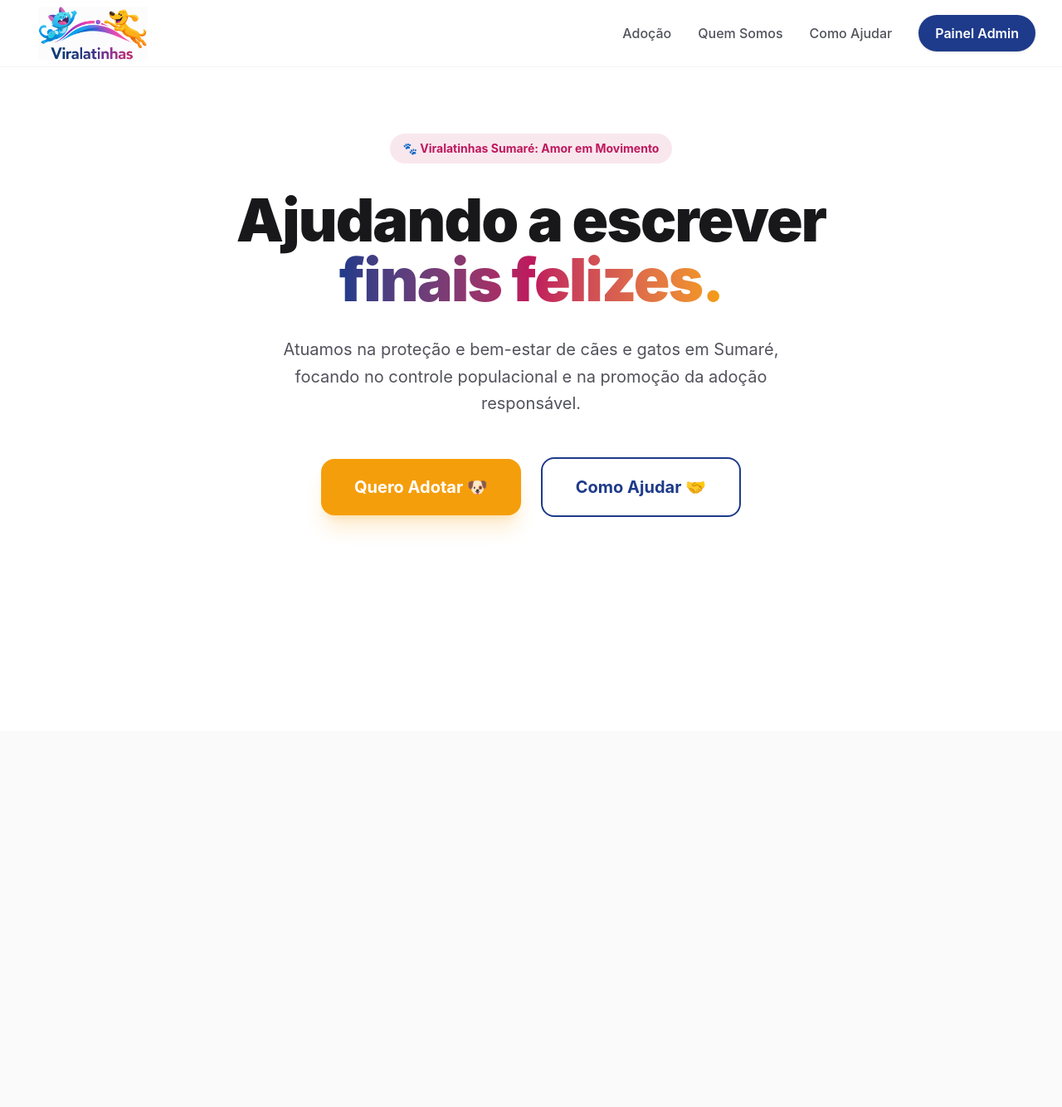
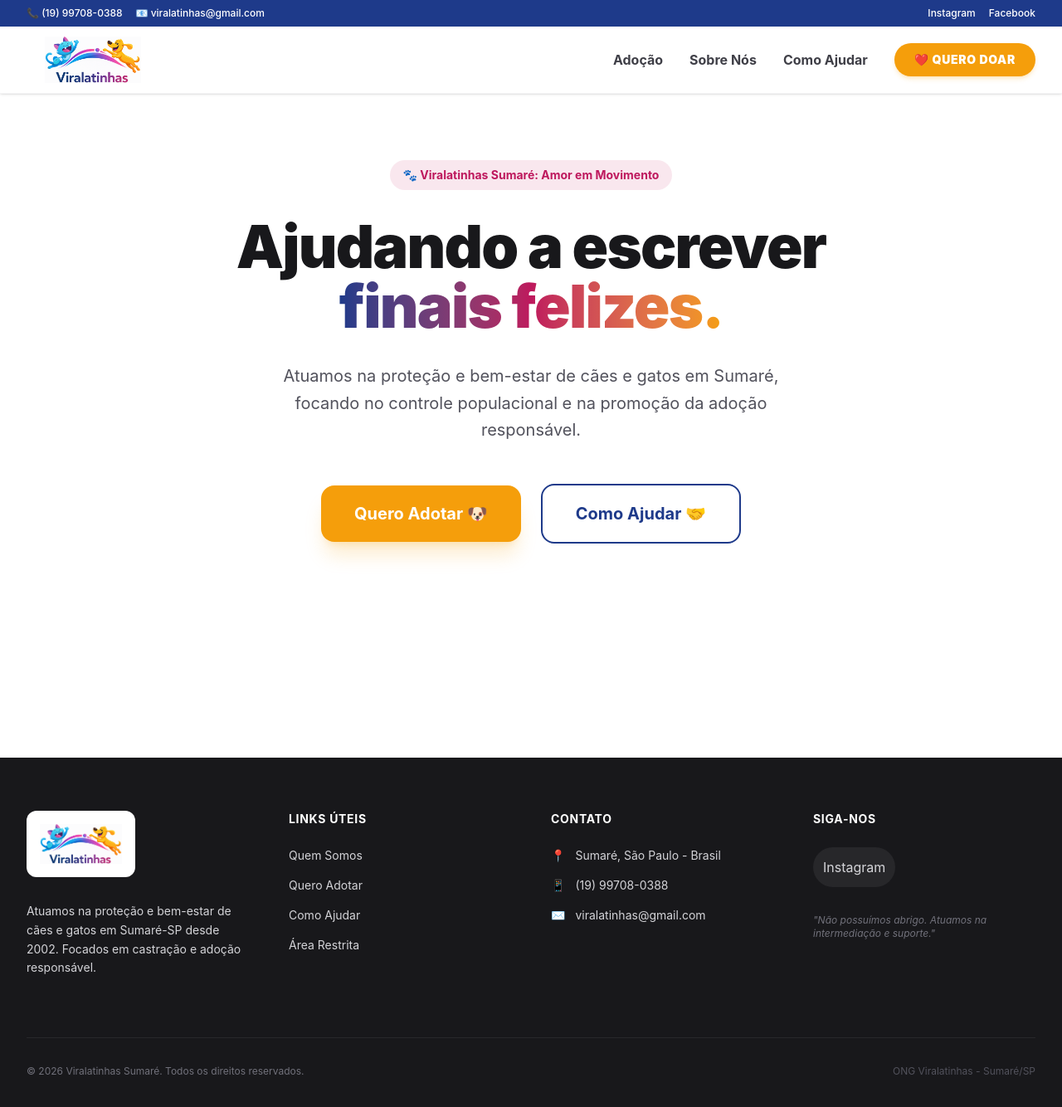
Before and after one commit to wendelmax/ong-animal-app, a Next.js app in the folder apps/web/: page / in a window 1280 px wide. Shown: the top 1334 px of the page at 83% size. Before the commit the page ends 881 px from the top, so only its background shows below. Built offline with nearby package versions, Linux system fonts and the light colour scheme.

Commit message:
style: enhance header/footer and page layout inspired by ongcantodaterra.org

```diff
--- a/apps/web/src/app/(frontend)/[slug]/page.tsx
+++ b/apps/web/src/app/(frontend)/[slug]/page.tsx
@@ -34,15 +34,19 @@
   }
 
   return (
-    <article className="min-h-screen bg-white py-20">
-      <div className="max-w-4xl mx-auto px-4 sm:px-6 lg:px-8">
-        <header className="mb-12 text-center">
-          <h1 className="text-4xl md:text-6xl font-black text-zinc-900 tracking-tight mb-4">
+    <article className="min-h-screen bg-white pb-20">
+      {/* Page Hero */}
+      <section className="bg-brand-blue py-16 md:py-24 text-center mb-12 relative overflow-hidden">
+        <div className="absolute top-0 left-0 w-full h-full bg-gradient-to-br from-brand-magenta/20 to-transparent pointer-events-none" />
+        <div className="max-w-4xl mx-auto px-4 relative z-10">
+          <h1 className="text-4xl md:text-6xl font-black text-white tracking-tight mb-4 drop-shadow-sm">
             {page.title}
           </h1>
-          <div className="h-1.5 w-24 bg-gradient-to-r from-brand-blue via-brand-magenta to-brand-orange mx-auto rounded-full" />
-        </header>
+          <div className="h-1.5 w-24 bg-brand-orange mx-auto rounded-full" />
+        </div>
+      </section>
 
+      <div className="max-w-4xl mx-auto px-4 sm:px-6 lg:px-8">
         <div className="prose prose-lg prose-zinc max-w-none prose-headings:font-black prose-headings:tracking-tight prose-p:leading-relaxed">
           {page.content && <RichText data={page.content} />}
         </div>
--- a/apps/web/src/app/(frontend)/layout.tsx
+++ b/apps/web/src/app/(frontend)/layout.tsx
@@ -11,6 +11,7 @@
 }
 
 import { Header } from '@/components/Header'
+import { Footer } from '@/components/Footer'
 
 export default async function RootLayout(props: { children: React.ReactNode }) {
   const { children } = props
@@ -19,7 +20,8 @@
     <html lang="pt-BR">
       <body>
         <Header />
-        <main>{children}</main>
+        <main className="min-h-[70vh]">{children}</main>
+        <Footer />
       </body>
     </html>
   )
--- /dev/null
+++ b/apps/web/src/components/Footer.tsx
@@ -0,0 +1,78 @@
+import React from 'react'
+import Link from 'next/link'
+
+export const Footer = () => {
+  return (
+    <footer className="bg-zinc-900 text-zinc-300 py-16">
+      <div className="max-w-7xl mx-auto px-4 sm:px-6 lg:px-8">
+        <div className="grid grid-cols-1 md:grid-cols-4 gap-12 mb-12">
+          {/* Brand Column */}
+          <div className="col-span-1 md:col-span-1">
+            <div className="bg-white p-4 rounded-xl inline-block mb-6">
+              <img src="/logo.png" alt="Viralatinhas Logo" className="h-12 w-auto" />
+            </div>
+            <p className="text-sm leading-relaxed mb-6">
+              Atuamos na proteção e bem-estar de cães e gatos em Sumaré-SP desde 2002.
+              Focados em castração e adoção responsável.
+            </p>
+          </div>
+
+          {/* Quick Links */}
+          <div>
+            <h4 className="text-white font-bold mb-6 uppercase tracking-wider text-sm">Links Úteis</h4>
+            <ul className="space-y-4 text-sm">
+              <li><Link href="/quem-somos" className="hover:text-brand-orange transition-colors">Quem Somos</Link></li>
+              <li><Link href="/animais" className="hover:text-brand-orange transition-colors">Quero Adotar</Link></li>
+              <li><Link href="/como-ajudar" className="hover:text-brand-orange transition-colors">Como Ajudar</Link></li>
+              <li><a href="/admin" className="hover:text-brand-orange transition-colors">Área Restrita</a></li>
+            </ul>
+          </div>
+
+          {/* Contact Info */}
+          <div>
+            <h4 className="text-white font-bold mb-6 uppercase tracking-wider text-sm">Contato</h4>
+            <ul className="space-y-4 text-sm">
+              <li className="flex items-start gap-3">
+                <span>📍</span> Sumaré, São Paulo - Brasil
+              </li>
+              <li className="flex items-start gap-3">
+                <span>📱</span> (19) 99708-0388
+              </li>
+              <li className="flex items-start gap-3">
+                <span>✉️</span> viralatinhas@gmail.com
+              </li>
+            </ul>
+          </div>
+
+          {/* Social Media */}
+          <div>
+            <h4 className="text-white font-bold mb-6 uppercase tracking-wider text-sm">Siga-nos</h4>
+            <div className="flex gap-4">
+              <a
+                href="https://instagram.com/viralatinhasoficial"
+                target="_blank"
+                className="bg-zinc-800 p-3 rounded-full hover:bg-brand-magenta hover:text-white transition-all"
+              >
+                Instagram
+              </a>
+            </div>
+            <div className="mt-8">
+              <p className="text-xs text-zinc-500 italic">
+                "Não possuímos abrigo. Atuamos na intermediação e suporte."
+              </p>
+            </div>
+          </div>
+        </div>
+
+        <div className="border-t border-zinc-800 pt-8 flex flex-col md:flex-row justify-between items-center gap-4">
+          <p className="text-xs text-zinc-500">
+            © {new Date().getFullYear()} Viralatinhas Sumaré. Todos os direitos reservados.
+          </p>
+          <p className="text-xs text-zinc-600">
+            ONG Viralatinhas - Sumaré/SP
+          </p>
+        </div>
+      </div>
+    </footer>
+  )
+}
--- a/apps/web/src/components/Header.tsx
+++ b/apps/web/src/components/Header.tsx
@@ -4,11 +4,27 @@
 
 export const Header = () => {
   return (
-    <header className="bg-white border-b border-zinc-100 sticky top-0 z-50">
+    <header className="sticky top-0 z-50">
+      {/* Top Bar */}
+      <div className="bg-brand-blue py-2 px-4 sm:px-6 lg:px-8">
+        <div className="max-w-7xl mx-auto flex justify-between items-center text-white text-xs font-medium">
+          <div className="flex items-center gap-4">
+            <span>📞 (19) 99708-0388</span>
+            <span className="hidden sm:inline">📧 viralatinhas@gmail.com</span>
+          </div>
+          <div className="flex items-center gap-4">
+            <a href="https://instagram.com/viralatinhasoficial" target="_blank" className="hover:text-brand-orange transition-colors">Instagram</a>
+            <a href="#" className="hover:text-brand-orange transition-colors">Facebook</a>
+          </div>
+        </div>
+      </div>
+
+      {/* Main Header */}
+      <div className="bg-white border-b border-zinc-100 shadow-sm">
         <div className="max-w-7xl mx-auto px-4 sm:px-6 lg:px-8">
           <div className="flex justify-between items-center h-20">
             <Link href="/" className="flex items-center gap-3 group">
-            <div className="relative h-12 w-32 sm:h-16 sm:w-40 transition-transform group-hover:scale-105">
+              <div className="relative h-12 w-32 sm:h-14 sm:w-40 transition-transform group-hover:scale-105">
                 <img
                   src="/logo.png"
                   alt="Viralatinhas Logo"
@@ -18,24 +34,23 @@
             </Link>
 
             <nav className="hidden md:flex items-center gap-8">
-            <Link href="/animais" className="text-zinc-600 hover:text-brand-magenta font-medium transition-colors">
+              <Link href="/animais" className="text-zinc-700 hover:text-brand-magenta font-bold transition-colors">
                 Adoção
               </Link>
-            <Link href="/quem-somos" className="text-zinc-600 hover:text-brand-magenta font-medium transition-colors">
-              Quem Somos
+              <Link href="/quem-somos" className="text-zinc-700 hover:text-brand-magenta font-bold transition-colors">
+                Sobre Nós
               </Link>
-            <Link href="/como-ajudar" className="text-zinc-600 hover:text-brand-magenta font-medium transition-colors">
+              <Link href="/como-ajudar" className="text-zinc-700 hover:text-brand-magenta font-bold transition-colors">
                 Como Ajudar
               </Link>
               <Link
-              href="/admin"
-              className="bg-brand-blue text-white px-5 py-2.5 rounded-full font-semibold hover:bg-opacity-90 shadow-sm transition-all"
+                href="/como-ajudar#doar"
+                className="bg-brand-orange text-white px-6 py-2.5 rounded-full font-black hover:scale-105 shadow-md shadow-brand-orange/20 transition-all uppercase tracking-wider text-sm"
               >
-              Painel Admin
+                ❤️ Quero Doar
               </Link>
             </nav>
-
-          {/* Mobile menu button could go here */}
+          </div>
         </div>
       </div>
     </header>
--- a/apps/web/update-about.ts
+++ /dev/null
@@ -1,70 +0,0 @@
-import { getPayload } from 'payload';
-import config from './src/payload.config.js';
-
-async function updatePage() {
-  const payload = await getPayload({ config });
-
-  console.log('Updating "Quem Somos" with critical disclaimer...');
-
-  const createLexicalContent = (text: string) => ({
-    root: {
-      children: text.split('\n').map(p => ({
-        children: [{ text: p, type: 'text', version: 1 }],
-        type: 'paragraph',
-        version: 1,
-      })),
-      direction: 'ltr',
-      format: '',
-      indent: 0,
-      type: 'root',
-      version: 1,
-    },
-  });
-
-  const refinedText = `O Legado de Charlie e Nossa Missão
-
-O principal intuito da ONG Viralatinhas de Sumaré é atuar na proteção e bem-estar de cães e gatos, especialmente aqueles em situação de abandono e maus-tratos, focando no controle populacional e na promoção da adoção responsável.
-
-⚠️ NOTA IMPORTANTE: A Viralatinhas de Sumaré NÃO POSSUI ABRIGO PRÓPRIO E NÃO RECOLHE ANIMAIS. Nosso trabalho é focado no suporte, castração e intermediação da adoção. Não temos estrutura para receber novos animais.
-
-Nossos Principais Objetivos e Atividades:
-
-• Controle Populacional: Promovemos campanhas de castração a preços reduzidos em parceria com clínicas, poder público e empresas.
-• Adoção Consciente: Realizamos feirinhas de adoção e utilizamos nossas redes sociais para encontrar lares para animais, exigindo a assinatura de um Termo de Responsabilidade.
-• Defesa e Direitos: Atuamos no combate aos maus-tratos e na construção de políticas públicas para a causa animal.
-• Educação: Conscientizamos a população sobre a posse responsável e os cuidados básicos.
-• Apoio Financeiro: Arrecadamos recursos através de doações, venda de produtos (agendas, camisetas) e campanhas de reciclagem (Viratampinhas), revertendo 100% do valor para ração, remédios e tratamentos de animais já assistidos pela rede de voluntários.
-
-Para acompanhar nosso trabalho ou ajudar, entre em contato:
-Instagram: @viralatinhasoficial
-WhatsApp: (19) 99708-0388`;
-
-  const result = await payload.find({
-    collection: 'pages',
-    where: {
-      slug: {
-        equals: 'quem-somos',
-      },
-    },
-  });
-
-  if (result.docs.length > 0) {
-    await payload.update({
-      collection: 'pages',
-      id: result.docs[0].id,
-      data: {
-        content: createLexicalContent(refinedText),
-      },
-    });
-    console.log('Page updated successfully!');
-  } else {
-    console.log('Page "quem-somos" not found.');
-  }
-
-  process.exit(0);
-}
-
-updatePage().catch(err => {
-  console.error(err);
-  process.exit(1);
-});
```
Lines whose indentation alone changed are shown as unchanged.
